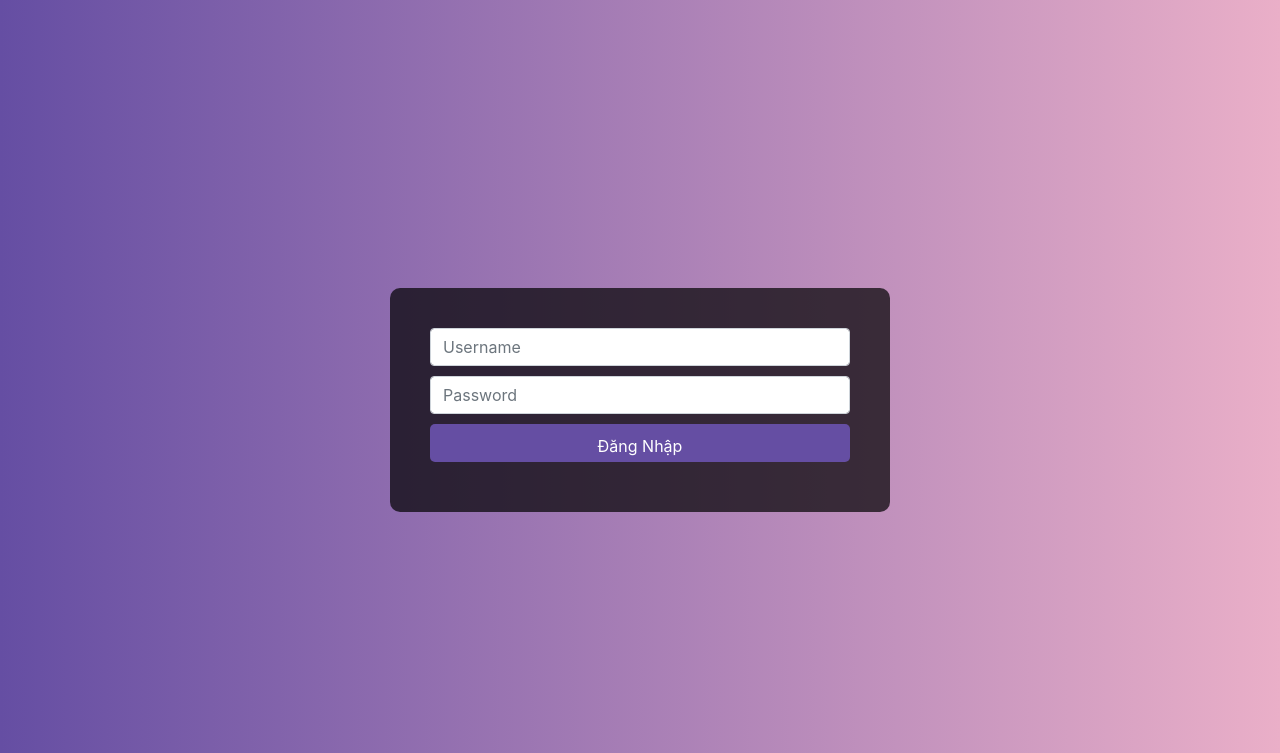
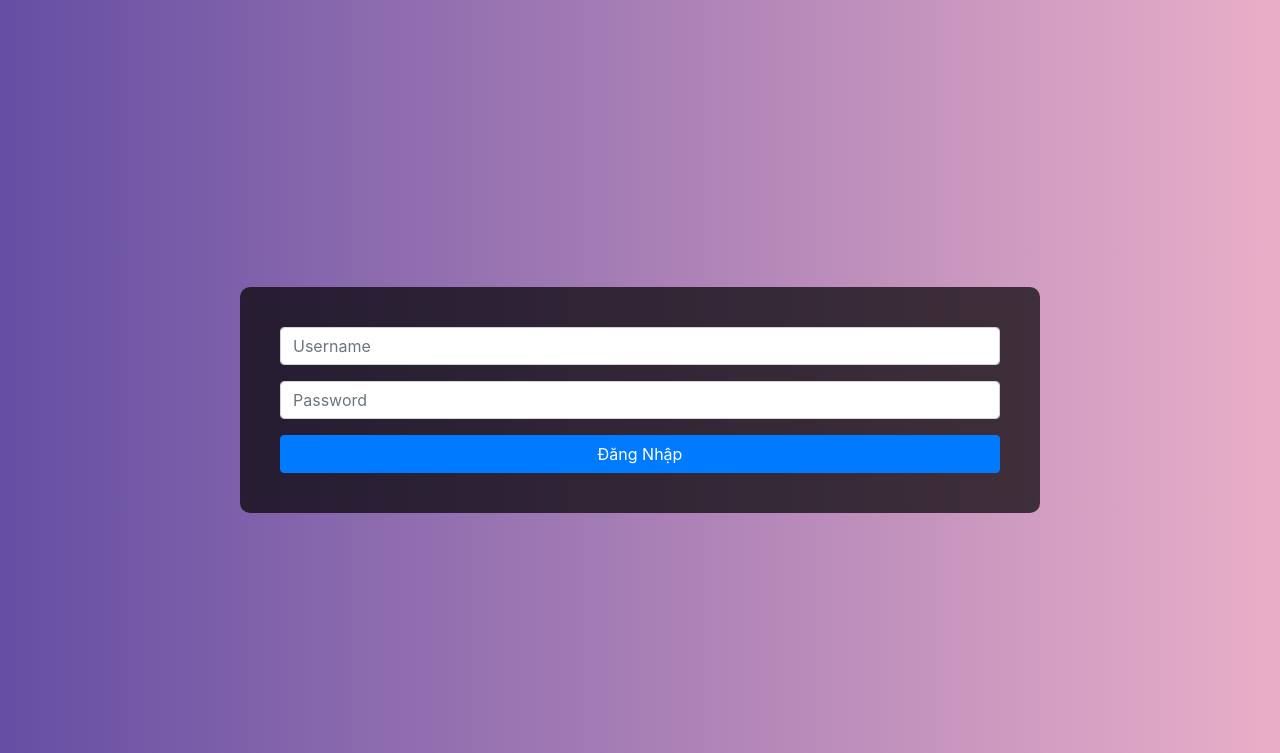
Before and after one commit to khanhvo1592/lichphatsong, a Flask app: page /login in a window 1280 px wide. Shown: the top 753 px of the page. Run offline with Flask 3, Linux system fonts and the light colour scheme; some libraries are stand-ins or nearby versions.

Commit message:
login form validate and markup

```diff
--- a/templates/login.html
+++ b/templates/login.html
@@ -27,9 +27,9 @@
       padding: 40px;
       /* Padding lớn hơn */
       border-radius: 10px;
-      width: 50%;
+      width: 80%;
       /* Chiều rộng của container */
-      max-width: 500px;
+      max-width: 800px;
       /* Giới hạn chiều rộng tối đa */
     }
 
@@ -38,7 +38,7 @@
     input[type="submit"] {
       width: 100%;
       /* Chiều rộng tối đa cho các input */
-      margin-bottom: 10px;
+      margin-bottom: 15px;
       /* Khoảng cách giữa các input */
     }
 
@@ -67,13 +67,46 @@
 
 <body>
   <div class="container">
-    <form action="/login" method="post">
-      <input type="text" name="username" placeholder="Username" class="form-control">
-      <input type="password" name="password" placeholder="Password" class="form-control">
-      <input type="submit" value="Đăng Nhập" class="form-control">
+    <form action="/login" method="post" class="needs-validation" novalidate>
+      <div class="form-group">
+        <input type="text" name="username" class="form-control" id="username" placeholder="Username" required>
+        <div class="invalid-feedback">Vui lòng nhập tên người dùng.</div>
+      </div>
+
+      <div class="form-group">
+        <input type="password" name="password" class="form-control" id="password" placeholder="Password" required>
+        <div class="invalid-feedback">Vui lòng nhập mật khẩu.</div>
+      </div>
+
+      <button type="submit" class="btn btn-primary btn-block">Đăng Nhập</button>
     </form>
   </div>
 
+  <!-- Bootstrap JS và các script liên quan -->
+  <script src="https://code.jquery.com/jquery-3.5.1.slim.min.js"></script>
+  <script src="https://cdn.jsdelivr.net/npm/@popperjs/core@2.5.2/dist/umd/popper.min.js"></script>
+  <script src="https://stackpath.bootstrapcdn.com/bootstrap/4.5.2/js/bootstrap.min.js"></script>
+  <script>
+    // JavaScript để kích hoạt xác thực Bootstrap
+    (function () {
+      'use strict';
+      window.addEventListener('load', function () {
+        // Lấy tất cả các form cần xác thực
+        var forms = document.getElementsByClassName('needs-validation');
+        // Lặp qua chúng và ngăn ngừa nộp khi có lỗi
+        var validation = Array.prototype.filter.call(forms, function (form) {
+          form.addEventListener('submit', function (event) {
+            if (form.checkValidity() === false) {
+              event.preventDefault();
+              event.stopPropagation();
+            }
+            form.classList.add('was-validated');
+          }, false);
+        });
+      }, false);
+    })();
+  </script>
 </body>
 
+
 </html>
```
